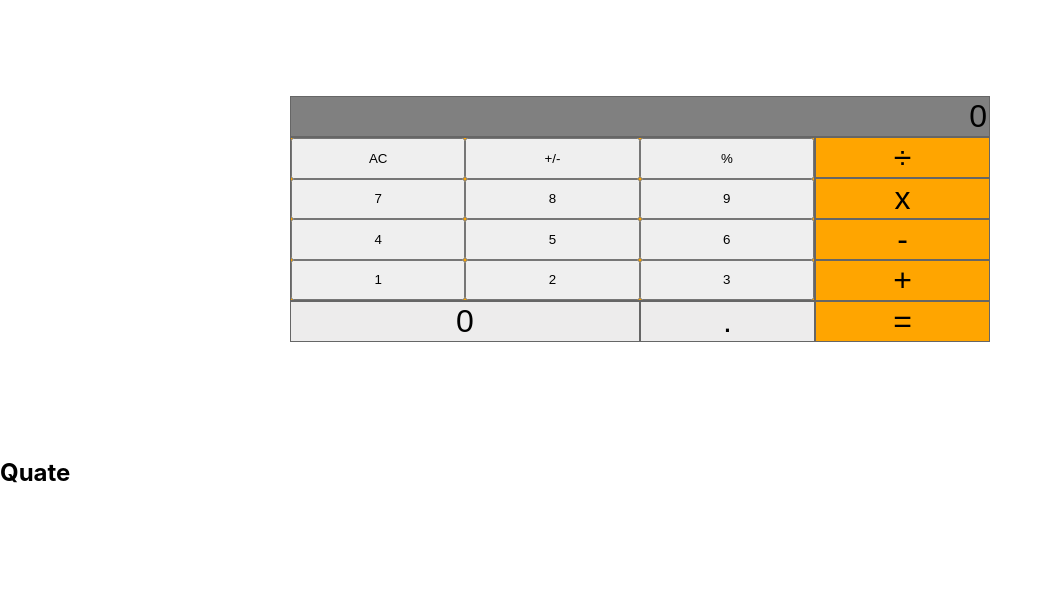
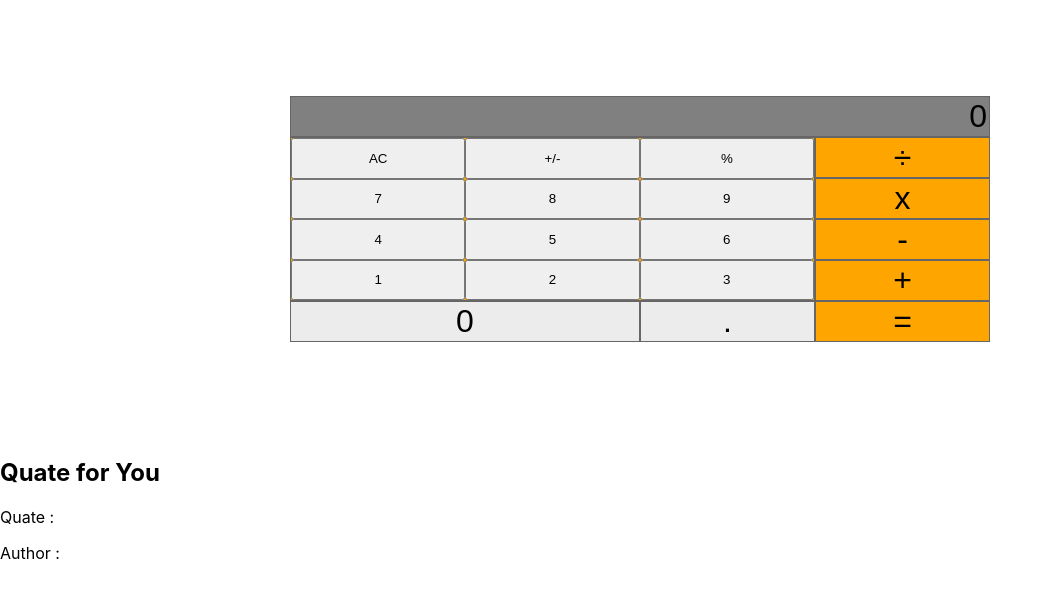
Before and after one commit to beteland123/Math-Magicians, a React (Create React App) app: page / in a window 1280 px wide. Shown: the top 598 px of the page, without its empty margins (0-1053 px from the left). Built offline with nearby package versions, Linux system fonts and the light colour scheme; no server answers.

Commit message:
add the author

```diff
--- a/src/components/Quot.js
+++ b/src/components/Quot.js
@@ -12,7 +12,7 @@ function Quate() {
         });
         const data = await response.json();
 
-        setQuate(data[0]);
+        setQuate(data[0], data[1]);
       } catch (error) {
         setQuate('Error fetching quote');
       }
@@ -22,8 +22,15 @@ function Quate() {
   }, []);
   return (
     <div>
-      <h2>Quate</h2>
-      <p>{quate.quote}</p>
+      <h2>Quate for You</h2>
+      <p>
+        Quate   :
+        {quate.quote}
+      </p>
+      <p>
+        Author   :
+        {quate.author}
+      </p>
     </div>
   );
 }
```
